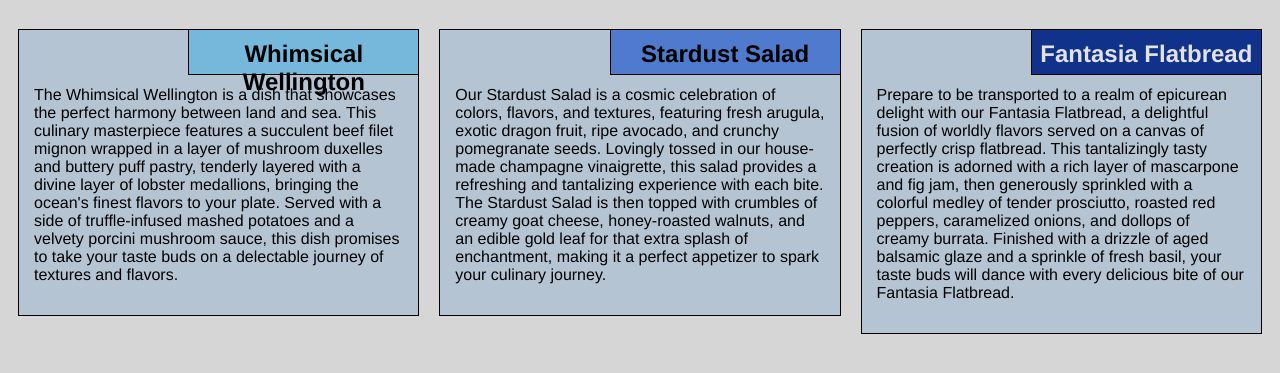
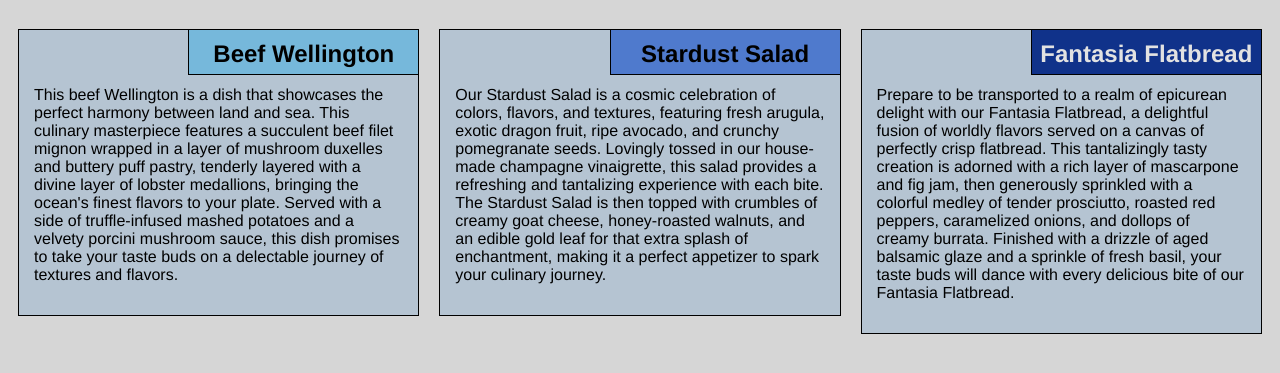
Before and after one commit to MatthewKWithington/coursera, a plain HTML site: page mod2site/index.html in a window 1280 px wide. Shown: the part 61-434 px from the top of the page. Drawn offline with Linux system fonts and the light colour scheme.

Commit message:
beef name change

```diff
--- a/mod2site/index.html
+++ b/mod2site/index.html
@@ -13,9 +13,9 @@
     <div class="row">
         <div class="col-lg-4 col-md-6 col-sm-12">
             <section class="beef">
-                <h2>Whimsical Wellington</h2>
+                <h2>Beef Wellington</h2>
                 <p>
-                    The Whimsical Wellington is a dish that showcases the perfect harmony between land and sea.
+                    This beef Wellington is a dish that showcases the perfect harmony between land and sea.
                     This culinary masterpiece features a succulent beef filet mignon wrapped in a layer of mushroom duxelles
                     and buttery puff pastry, tenderly layered with a divine layer of lobster medallions, bringing the ocean's finest flavors to your plate.
                     Served with a side of truffle-infused mashed potatoes and a velvety porcini mushroom sauce, this dish promises to take your taste buds on a delectable journey of textures and flavors.
```
